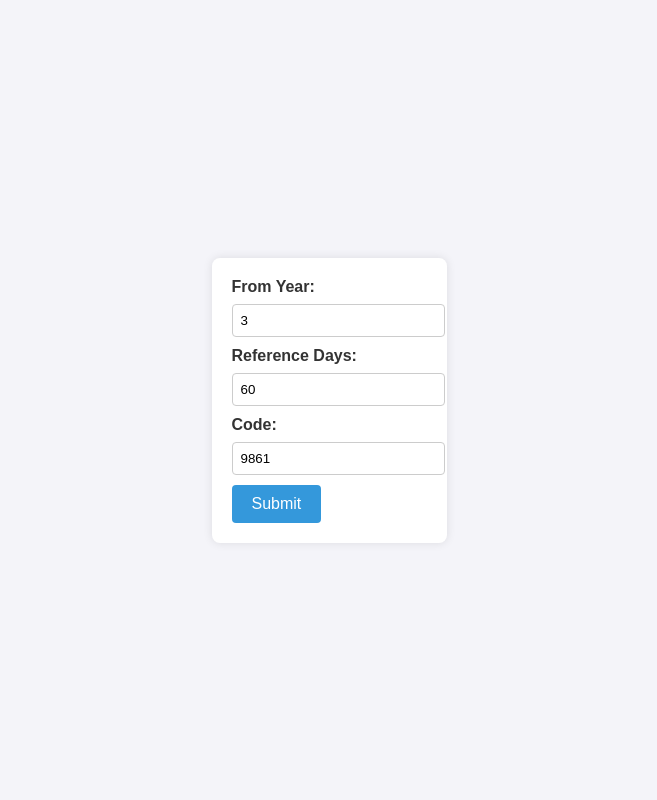
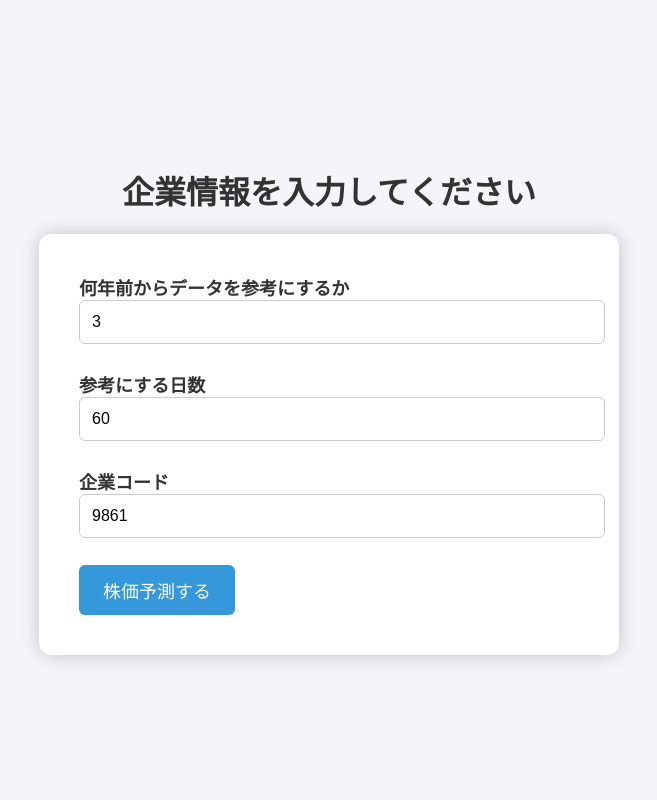
Before and after one commit to cmb-sy/Stock-Price-Prediction, a Flask app: page /index in a window 1280 px wide. Shown: the whole page, without its empty margins (311-968 px from the left). Run offline with Flask 3, Linux system fonts and the light colour scheme.

Commit message:
UIの改善

```diff
--- a/app/templates/index.html
+++ b/app/templates/index.html
@@ -13,38 +13,42 @@
         align-items: center;
         height: 100vh;
         margin: 0;
+        flex-direction: column; /* 縦方向に配置 */
       }
 
       form {
         background: #fff;
-        padding: 20px;
-        border-radius: 8px;
-        box-shadow: 0 0 10px rgba(0, 0, 0, 0.1);
+        padding: 40px;
+        border-radius: 12px;
+        box-shadow: 0 0 20px rgba(0, 0, 0, 0.2);
+        width: 500px; /* 入力フォームの幅を広げる */
       }
 
       label {
         display: block;
-        margin-bottom: 8px;
+        margin-bottom: 12px;
         font-weight: bold;
+        font-size: 18px;
       }
 
       input[type="number"],
       input[type="text"] {
         width: 100%;
-        padding: 8px;
-        margin-bottom: 10px;
+        padding: 12px;
+        margin-bottom: 15px;
         border: 1px solid #ccc;
-        border-radius: 4px;
+        border-radius: 6px;
+        font-size: 16px;
       }
 
       input[type="submit"] {
         background-color: #3498db;
         color: white;
-        padding: 10px 20px;
+        padding: 12px 24px;
         border: none;
-        border-radius: 4px;
+        border-radius: 6px;
         cursor: pointer;
-        font-size: 16px;
+        font-size: 18px;
       }
 
       input[type="submit"]:hover {
@@ -52,18 +56,23 @@
       }
 
       /* ローディングサークルのスタイル */
-      .loading {
+      .loading-container {
         display: none;
         position: fixed;
         left: 50%;
         top: 50%;
         transform: translate(-50%, -50%);
+        text-align: center;
+      }
+
+      .loading {
         border: 16px solid #f3f3f3;
         border-radius: 50%;
         border-top: 16px solid #3498db;
         width: 120px;
         height: 120px;
         animation: spin 2s linear infinite;
+        margin-bottom: 20px;
       }
 
       @keyframes spin {
@@ -77,37 +86,41 @@
 
       /* 進捗状況のスタイル */
       .progress {
-        display: none;
-        position: fixed;
-        left: 50%;
-        top: 60%;
-        transform: translate(-50%, -50%);
-        font-size: 18px;
+        font-size: 20px;
         color: #3498db;
       }
 
       /* エラーメッセージのスタイル */
       .error {
         color: red;
-        margin-top: 10px;
+        margin-top: 15px;
+        font-size: 16px;
       }
     </style>
   </head>
   <body>
+    <h1>企業情報を入力してください</h1>
     <form method="post" action="/index" onsubmit="showLoading()">
-      <label for="from_year">From Year:</label>
-      <input type="number" id="from_year" name="from_year" value="3" /><br />
-      <label for="ref_days">Reference Days:</label>
-      <input type="number" id="ref_days" name="ref_days" value="60" /><br />
-      <label for="code">Code:</label>
-      <input type="text" id="code" name="code" value="9861" /><br />
-      <input type="submit" value="Submit" />
+      <label for="from_year">
+        何年前からデータを参考にするか
+        <input type="number" id="from_year" name="from_year" value="3" /><br />
+      </label>
+      <label for="ref_days">
+        参考にする日数
+        <input type="number" id="ref_days" name="ref_days" value="60" /><br />
+      </label>
+      <label for="code">
+        企業コード
+        <input type="text" id="code" name="code" value="9861" /><br />
+      </label>
+      <input type="submit" value="株価予測する" />
     </form>
 
     <!-- ローディングサークル -->
-    <div class="loading" id="loading"></div>
-    <!-- 進捗状況 -->
-    <div class="progress" id="progress">処理中...</div>
+    <div class="loading-container" id="loading-container">
+      <div class="loading" id="loading"></div>
+      <div class="progress" id="progress">処理中...</div>
+    </div>
 
     <!-- エラーメッセージ -->
     {% if error %}
@@ -116,8 +129,7 @@
 
     <script>
       function showLoading() {
-        document.getElementById("loading").style.display = "block";
-        document.getElementById("progress").style.display = "block";
+        document.getElementById("loading-container").style.display = "block";
       }
     </script>
   </body>
```
Also changed, not shown: app/templates/plot.html (+2 -2 lines).
